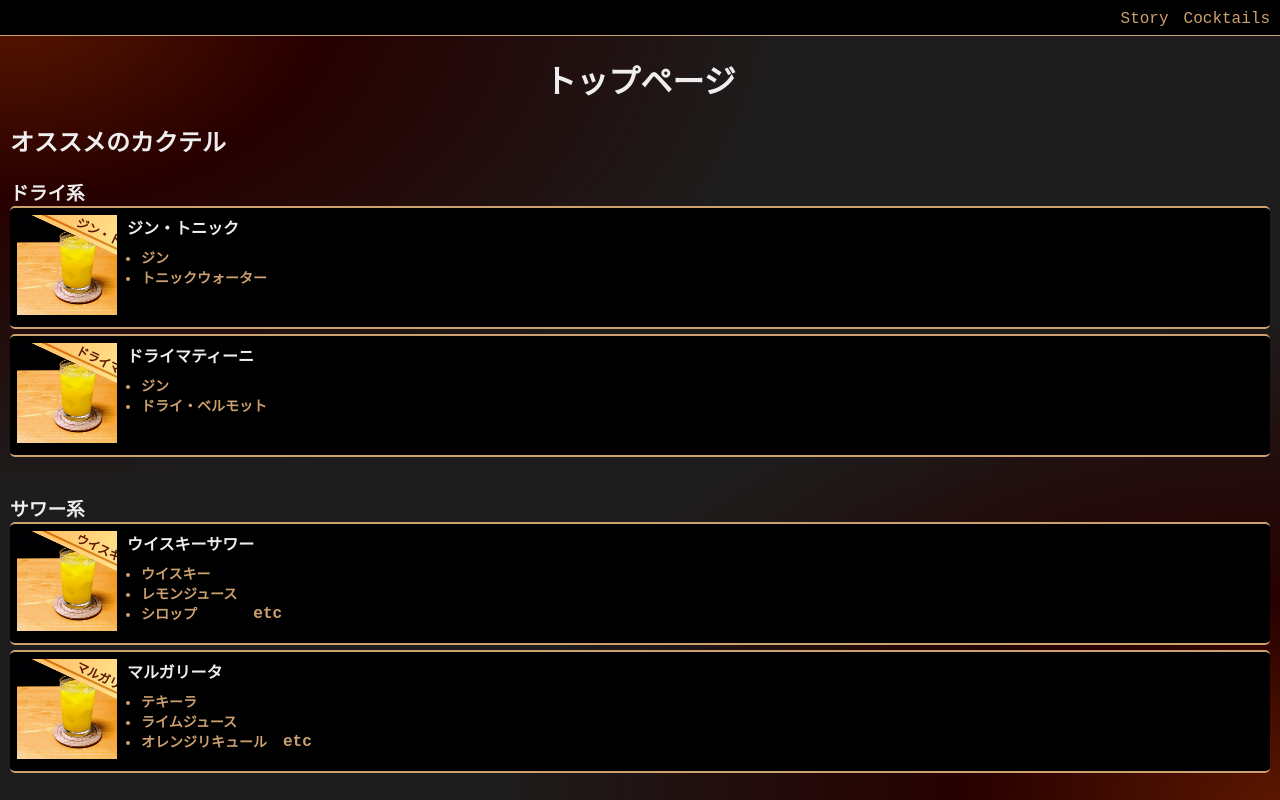
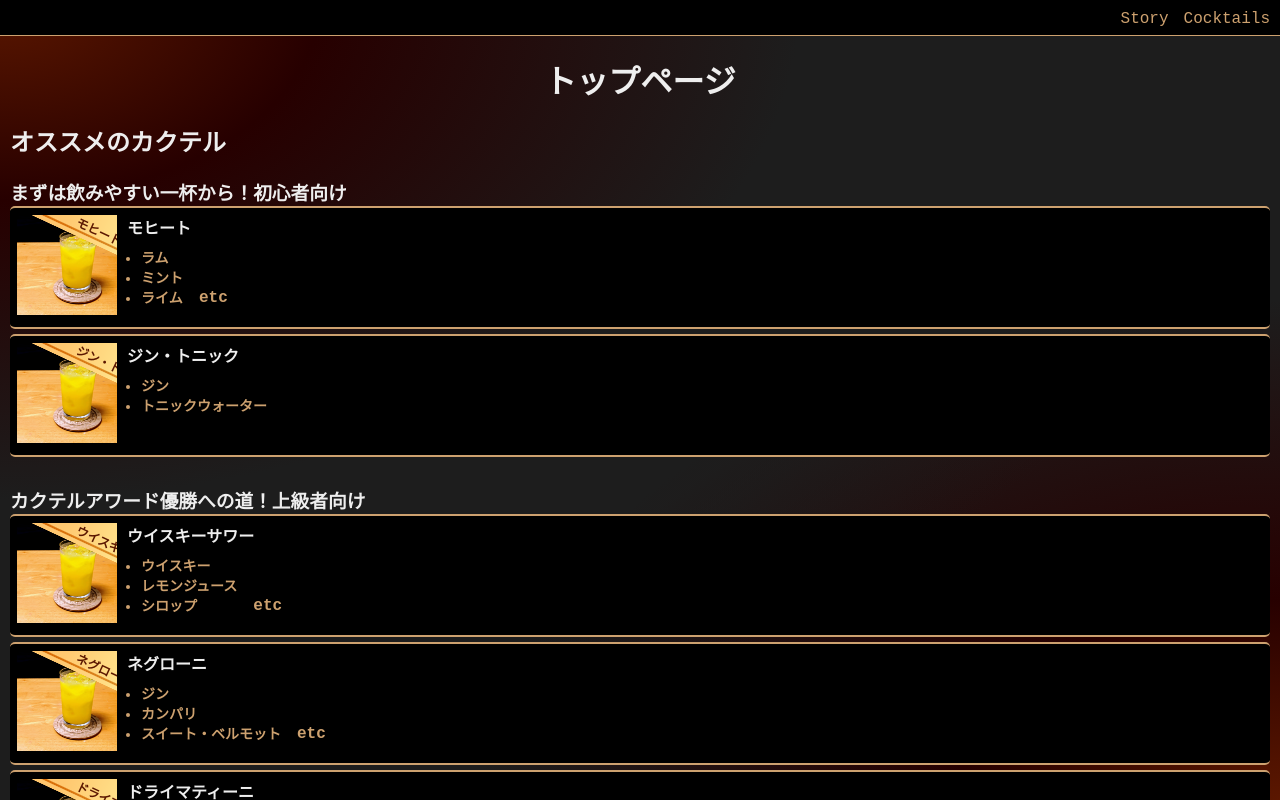
Before and after one commit to aridome222/Frontend-Tacktail, a Next.js app: page / in a window 1280 px wide. Built offline with nearby package versions, Linux system fonts and the light colour scheme.

Commit message:
update: 初心者には「ビター系」のお酒など直感的に分かりにくいため、ユーザーのレベルに合わせてオススメを表示

```diff
--- a/src/app/page.module.css
+++ b/src/app/page.module.css
@@ -10,10 +10,41 @@
 .categoryList {
   display: flex;
   flex-direction: column;
-  gap: 2rem;
+  gap: 1.5rem;
 }
 
 .cardList {
   display: flex;
   flex-direction: column;
 }
+
+.imageContainer {
+  position: relative;
+  width: 100%;
+  height: 0;
+  padding-bottom: 56.25%; /* 16:9 アスペクト比 */
+  margin-top: 0.5rem;
+}
+
+.overlayText {
+  position: absolute;
+  top: 5%;
+  right: 3%;
+  color: rgb(240, 178, 19);
+  font-size: 1.2rem;
+  font-weight: bold;
+}
+
+/* タブレット以上の画面用 */
+@media (min-width: 768px) {
+  .overlayText {
+    font-size: 1.5rem; /* タブレット用フォントサイズ */
+  }
+}
+
+/* デスクトップ用 */
+@media (min-width: 1024px) {
+  .overlayText {
+    font-size: 2rem; /* デスクトップ用フォントサイズ */
+  }
+}
--- a/src/app/page.tsx
+++ b/src/app/page.tsx
@@ -1,5 +1,6 @@
 import styles from "./page.module.css";
 import { Card } from "./components/Card";
+import Image from "next/image";
 
 // モックデータ
 const recipesData = [
@@ -8,91 +9,55 @@ const recipesData = [
     image: "/images/cocktail/screw_driver.jpg",
     cocktail: "モヒート",
     contents: ["ラム", "ミント", "ライム", "炭酸水"],
-    category: "フルーティー系",
+    level: "beginner",
   },
   {
     id: 1,
     image: "/images/cocktail/screw_driver.jpg",
     cocktail: "ジン・トニック",
     contents: ["ジン", "トニックウォーター"],
-    category: "ドライ系",
+    level: "beginner",
   },
   {
     id: 2,
     image: "/images/cocktail/screw_driver.jpg",
     cocktail: "ウイスキーサワー",
     contents: ["ウイスキー", "レモンジュース", "シロップ"],
-    category: "サワー系",
+    level: "advanced",
   },
   {
     id: 3,
     image: "/images/cocktail/screw_driver.jpg",
     cocktail: "ネグローニ",
     contents: ["ジン", "カンパリ", "スイート・ベルモット"],
-    category: "ビター系",
+    level: "advanced",
   },
   {
     id: 4,
     image: "/images/cocktail/screw_driver.jpg",
-    cocktail: "マルガリータ",
-    contents: ["テキーラ", "ライムジュース", "オレンジリキュール"],
-    category: "サワー系",
+    cocktail: "ドライマティーニ",
+    contents: ["ジン", "ドライ・ベルモット"],
+    level: "advanced",
   },
   {
     id: 5,
     image: "/images/cocktail/screw_driver.jpg",
-    cocktail: "カンパリソーダ",
-    contents: ["カンパリ", "ソーダ"],
-    category: "ビター系",
-  },
-  {
-    id: 6,
-    image: "/images/cocktail/screw_driver.jpg",
-    cocktail: "ドライマティーニ",
-    contents: ["ジン", "ドライ・ベルモット"],
-    category: "ドライ系",
-  },
-  {
-    id: 7,
-    image: "/images/cocktail/screw_driver.jpg",
     cocktail: "スパイシーマルガリータ",
     contents: ["テキーラ", "ライムジュース", "チリパウダー"],
-    category: "スパイシー系",
+    level: "advanced",
   },
 ];
 
 export default function Home() {
-  // 各カテゴリをグループ化
+  // 初心者向けと上級者向けのグループ化
   const categories = [
     {
-      name: "ドライ系",
-      categoryData: recipesData.filter(
-        (recipe) => recipe.category === "ドライ系"
-      ),
+      name: "まずは飲みやすい一杯から！初心者向け",
+      categoryData: recipesData.filter((recipe) => recipe.level === "beginner"),
     },
     {
-      name: "サワー系",
-      categoryData: recipesData.filter(
-        (recipe) => recipe.category === "サワー系"
-      ),
-    },
-    {
-      name: "ビター系",
-      categoryData: recipesData.filter(
-        (recipe) => recipe.category === "ビター系"
-      ),
-    },
-    {
-      name: "フルーティー系",
-      categoryData: recipesData.filter(
-        (recipe) => recipe.category === "フルーティー系"
-      ),
-    },
-    {
-      name: "スパイシー系",
-      categoryData: recipesData.filter(
-        (recipe) => recipe.category === "スパイシー系"
-      ),
+      name: "カクテルアワード優勝への道！上級者向け",
+      categoryData: recipesData.filter((recipe) => recipe.level === "advanced"),
     },
   ];
 
@@ -102,11 +67,11 @@ export default function Home() {
         <h1 className={styles.h1}>トップページ</h1>
         <h2 className={styles.h2}>オススメのカクテル</h2>
 
-        {/* 各カテゴリごとにレシピを表示 */}
+        {/* 初心者向けと上級者向けにレシピを表示 */}
         <div className={styles.categoryList}>
           {categories.map((category) => (
             <div key={category.name}>
-              <h3>{category.name}</h3>
+              <h3 className={styles.margin_bottom}>{category.name}</h3>
               <div className={styles.cardList}>
                 {category.categoryData.map((recipe) => (
                   <Card
```
